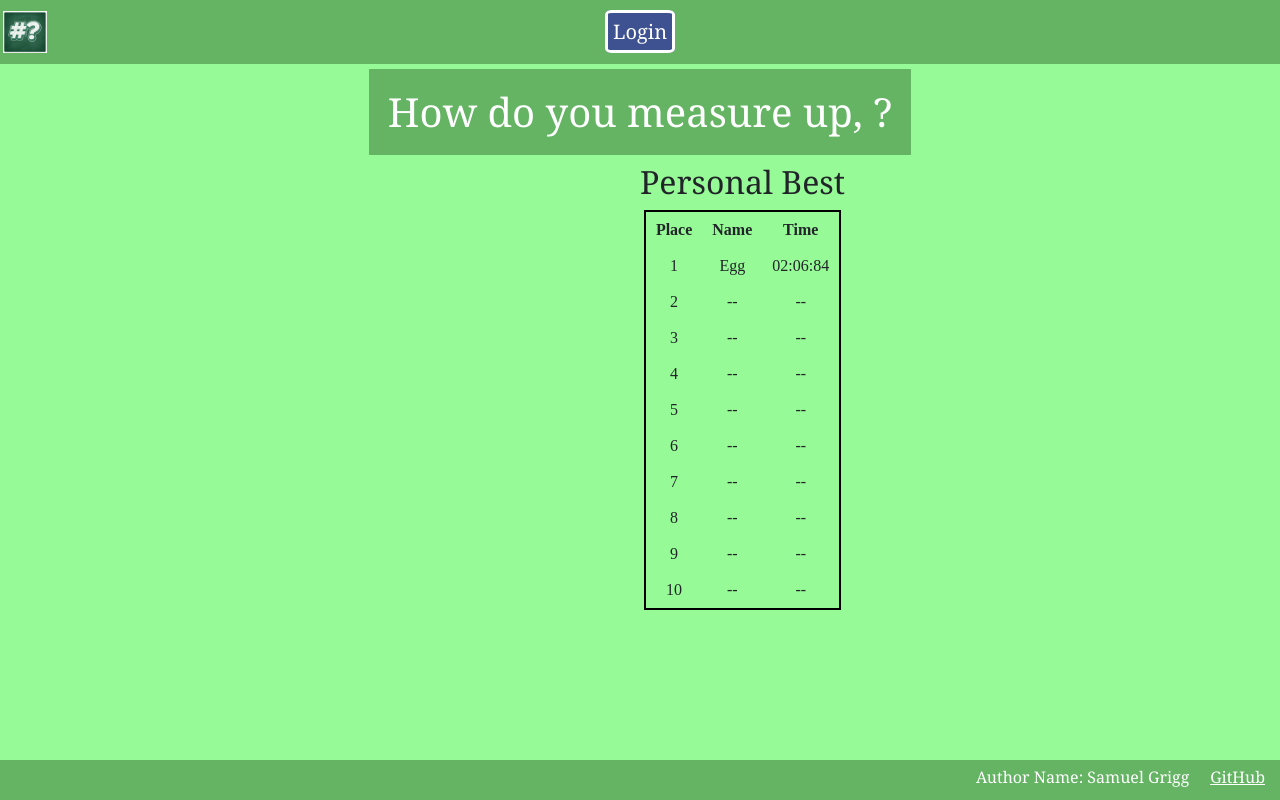
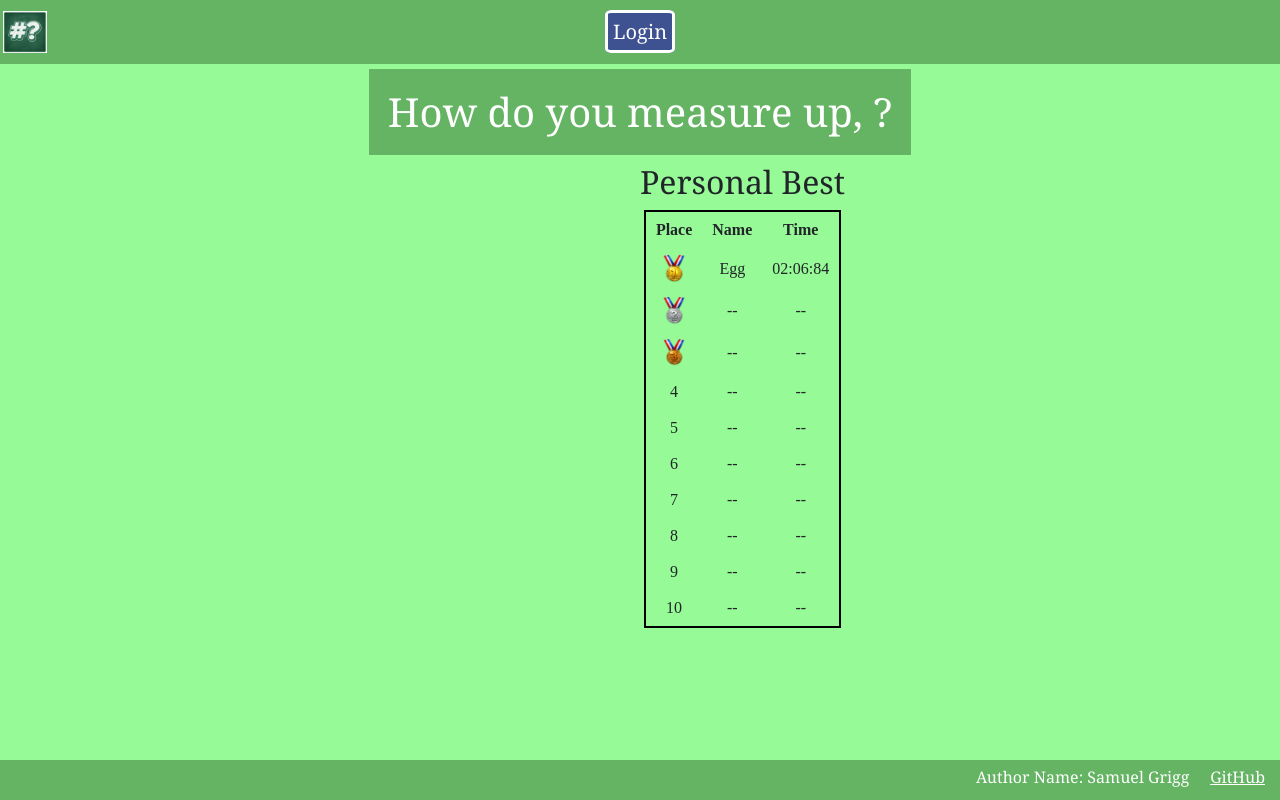
Before and after one commit to SamGrigg04/startup, a React (Vite) app: page /scores in a window 1280 px wide. Built offline with nearby package versions, Linux system fonts and the light colour scheme; a web font is replaced by a local one.

Commit message:
re-added the images for first, second, and third

```diff
--- a/src/scores/scores.jsx
+++ b/src/scores/scores.jsx
@@ -57,6 +57,20 @@ export function Scores(props) {
   // This makes the leaderboard procedurally otherwise there would be a *ton* of
   // duplicated code (trust me, I speak from experience)
   function LeaderboardTable({ scores }) {
+    function getPlaceDisplay(place) {
+      // place is 1-indexed (1, 2, 3, etc.)
+      if (place == 1) {
+        return <img src="first.png" alt="1st place" style={{ height: '30px' }} />;
+      }
+      if (place == 2) {
+        return <img src="second.png" alt="2nd place" style={{ height: '30px' }} />;
+      }
+      if (place == 3) {
+        return <img src="third.png" alt="3rd place" style={{ height: '30px' }} />;
+      }
+      return place;
+    }
+
     return (
       <table>
         <thead>
@@ -69,7 +83,7 @@ export function Scores(props) {
         <tbody>
           {Array.from({ length: 10 }).map((_, i) => (
             <tr key={i}>
-              <td>{i + 1}</td>
+              <td>{getPlaceDisplay(i + 1)}</td>
               <td>{scores[i]?.userName ?? "--"}</td>
               <td>{scores[i]?.time ?? "--"}</td>
             </tr>
```
